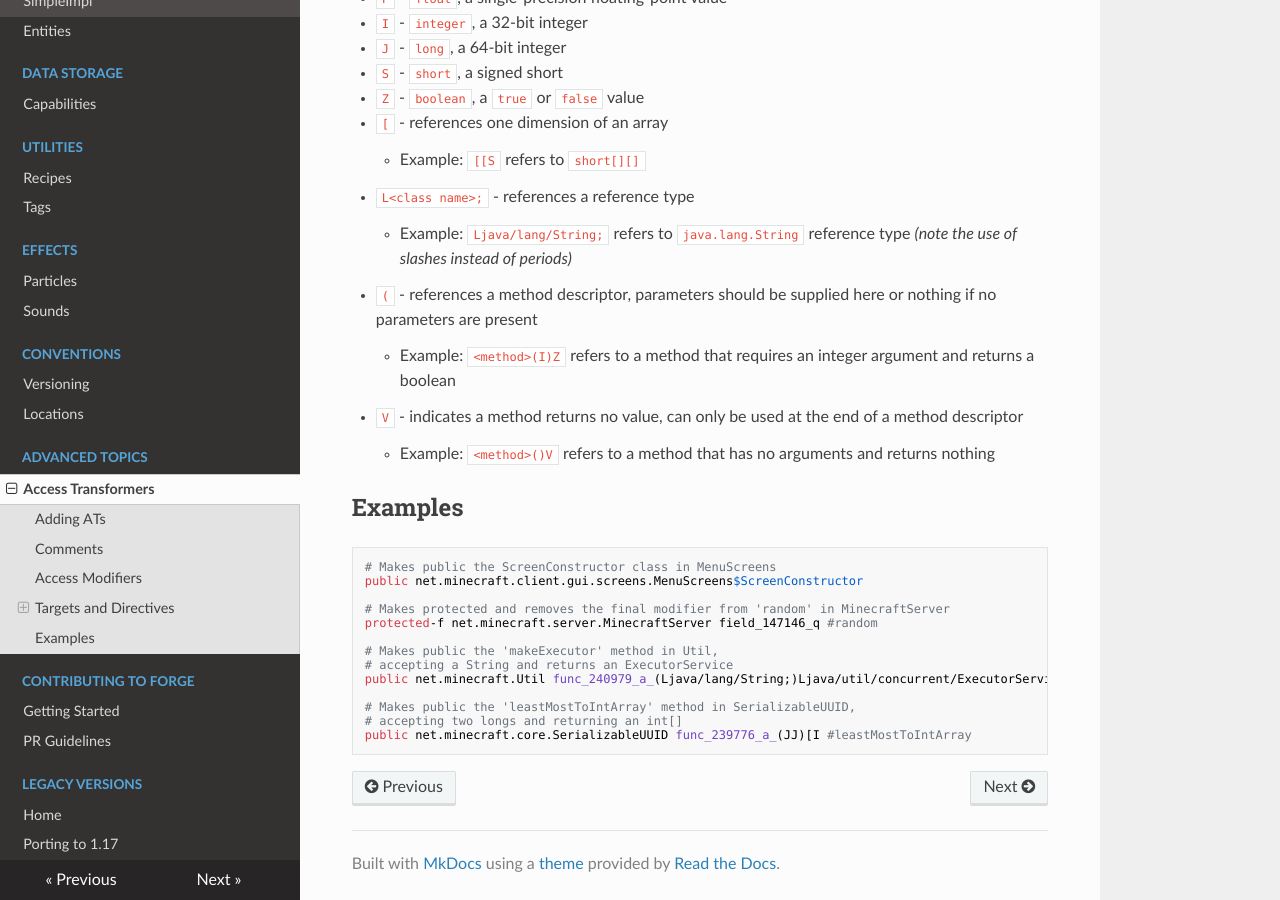
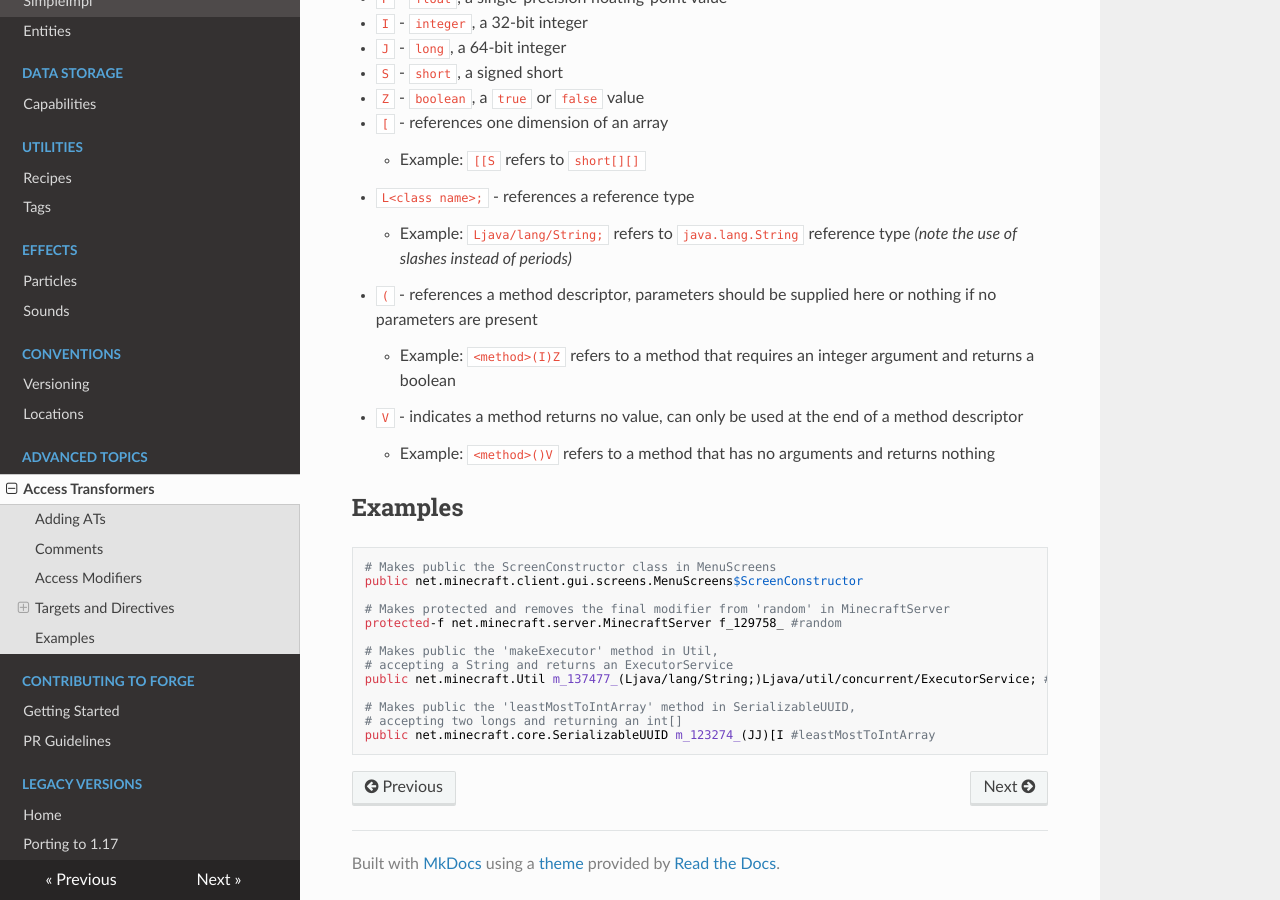
Before and after one commit to MinecraftForge/Documentation, an MkDocs documentation site: the page built from docs/advanced/accesstransformers.md, in a window 1280 px wide and 900 px high, scrolled down 2310 px. Built offline with MkDocs 1.6.1, drawn with Linux system fonts in a browser that asks for light colours; nearby versions of some CDN libraries.

Commit message:
Fix srg names to new formatting equivalent

````diff
--- a/docs/advanced/accesstransformers.md
+++ b/docs/advanced/accesstransformers.md
@@ -97,15 +97,15 @@ Examples
 public net.minecraft.client.gui.screens.MenuScreens$ScreenConstructor
 
 # Makes protected and removes the final modifier from 'random' in MinecraftServer
-protected-f net.minecraft.server.MinecraftServer field_147146_q #random
+protected-f net.minecraft.server.MinecraftServer f_129758_ #random
 
 # Makes public the 'makeExecutor' method in Util,
 # accepting a String and returns an ExecutorService
-public net.minecraft.Util func_240979_a_(Ljava/lang/String;)Ljava/util/concurrent/ExecutorService; #makeExecutor
+public net.minecraft.Util m_137477_(Ljava/lang/String;)Ljava/util/concurrent/ExecutorService; #makeExecutor
 
 # Makes public the 'leastMostToIntArray' method in SerializableUUID,
 # accepting two longs and returning an int[]
-public net.minecraft.core.SerializableUUID func_239776_a_(JJ)[I #leastMostToIntArray
+public net.minecraft.core.SerializableUUID m_123274_(JJ)[I #leastMostToIntArray
 ```
 
 [specs]: https://github.com/MinecraftForge/AccessTransformers/blob/master/FMLAT.md
````
